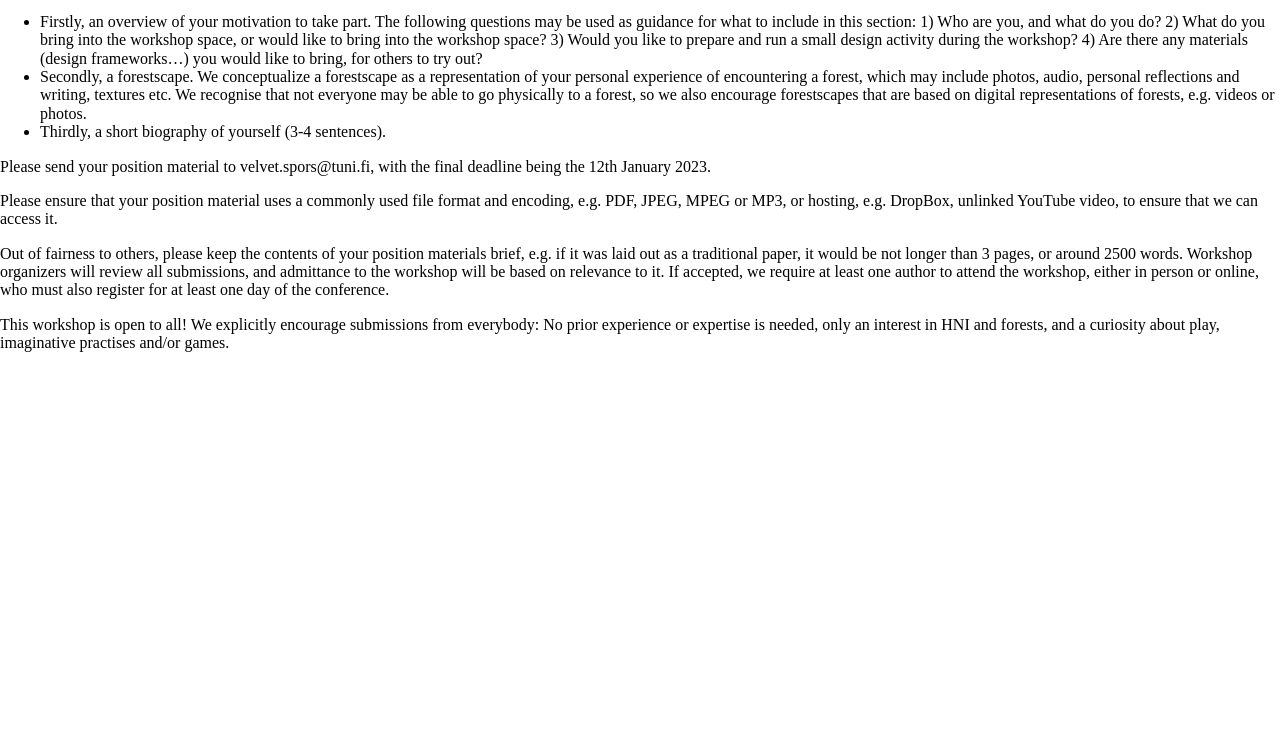
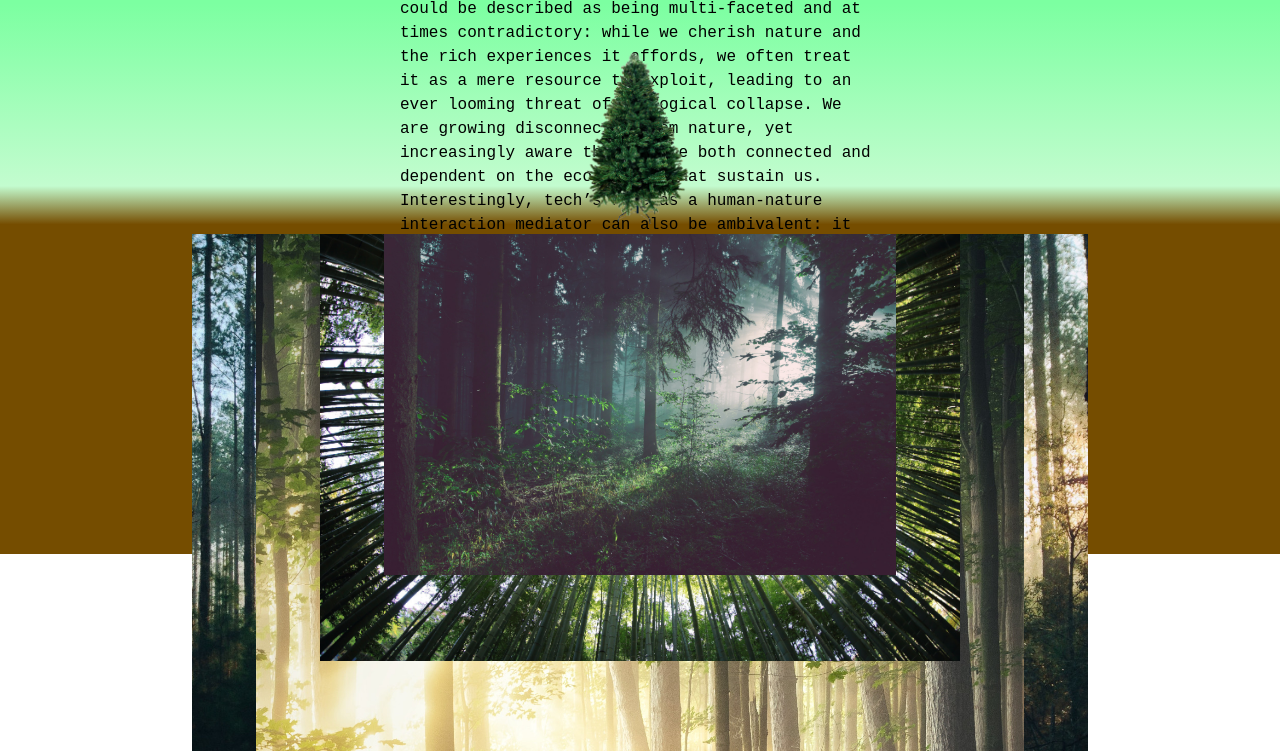
Before and after one commit to niceotherwise/playful-forest-workshop, a plain HTML site: page index.html in a window 1280 px wide. Shown: the part 246-997 px from the top of the page. Before the commit the page ends 800 px from the top, so only its background shows below. Drawn offline with Linux system fonts and the light colour scheme; a web font is replaced by a local one.

Commit message:
a bit of everything

```diff
--- a/beauty.css
+++ b/beauty.css
@@ -0,0 +1,38 @@
+body {
+    font-family: 'PT Mono', monospace;
+}
+
+
+.dg {
+    display: grid;
+}
+
+.grid {
+    grid-template-columns: 1fr;
+    grid-template-rows: 60% 40%;
+}
+
+.bg-gradient {
+    background: rgb(124,255,161);
+    background: linear-gradient(180deg, rgba(124,255,161,1) 52%, rgba(195,252,207,1) 90%, rgba(117,77,0,1) 98%, rgba(117,77,0,1) 100%);
+
+}
+
+.bg-bark-brown {
+    background-color: #754d00;
+}
+
+.verti-center {
+    left: 50%;
+    top: 50%;
+    -ms-transform: translateY(-60%);
+    -ms-transform: translateX(-50%);
+    transform: translateX(-50%)  translateY(-60%);
+}
+
+
+.horizon-center {
+    left: 50%;
+    -ms-transform: translateX(-50%);
+    transform: translateX(-50%);
+}
--- a/index.html
+++ b/index.html
@@ -8,32 +8,56 @@
 
   <link rel="stylesheet" href="t.css" />
   <link rel="stylesheet" href="beauty.css" />
-
-
+  <link rel="preconnect" href="https://fonts.googleapis.com">
+  <link rel="preconnect" href="https://fonts.gstatic.com" crossorigin>
+  <link href="https://fonts.googleapis.com/css2?family=PT+Mono&display=swap" rel="stylesheet">
   <link rel="shortcut icon" href="icon.png" />
   <link rel="apple-touch-icon-precomposed" href="icon.png" />
   <meta name="apple-mobile-web-app-title" content="" />
 </head>
-<body>
+<body class="dg grid overflow-hidden vh-100">
 
-<section>
-    <h1>Playful Interactions with Forests: Humans and Beyond?</h1>
+<section class="bg-green overflow-scroll bg-gradient relating z-999">
+    <article class="measure-wide pa4 lh-copy center">
+<h1 class="tc">Playful Interactions with Forests: Humans and Beyond?</h1>
 <p>Humankind’s current relationship with nature could be described as being multi-faceted and at times contradictory: while we cherish nature and the rich experiences it affords, we often treat it as a mere resource to exploit, leading to an ever looming threat of ecological collapse. We are growing disconnected from nature, yet increasingly aware that we are both connected and dependent on the ecosystems that sustain us. Interestingly, tech’s role as a human-nature interaction mediator can also be ambivalent: it can enable both utilitarian, colonialist, and damaging ways of relating to nature just as much as it can support caring, joyful, and sustainable human-nature entanglements. Careful consideration of the values behind nature tech innovation seems crucial when it comes to facilitating holistically sustainable developments.<p></p>
 
-<p>We would like to invite you to a one-day workshop at CHI 2023, on April 23th, to consider these issues.In order to take part, we ask you to kindly prepare a position presentation, paper or materials. This position paper does not have to take on the form of a traditional paper, but we encourage any representation that makes sense for you, as long as it can be experienced by others. We ask you to include three major sections in your position paper:</p>
+<p>We would like to invite you to a one-day workshop at CHI 2023, on April 23th, to consider these issues. In order to take part, we ask you to kindly prepare a position presentation, paper or materials. This position paper does not have to take on the form of a traditional paper, but we encourage any representation that makes sense for you, as long as it can be experienced by others. We ask you to include three major sections in your position paper:</p>
 
 <ul>
-    <li>Firstly, an overview of your motivation to take part. The following questions may be used as guidance for what to include in this section: 1) Who are you, and what do you do? 2) What do you bring into the workshop space, or would like to bring into the workshop space? 3) Would you like to prepare and run a small design activity during the workshop? 4) Are there any materials (design frameworks…) you would like to bring, for others to try out?</li>
-    <li> Secondly, a forestscape. We conceptualize a forestscape as a representation of your personal experience of encountering a forest, which may include photos, audio, personal reflections and writing, textures etc. We recognise that not everyone may be able to go physically to a forest, so we also encourage forestscapes that are based on digital representations of forests, e.g. videos or photos. </li>
-    <li>Thirdly, a short biography of yourself (3-4 sentences).  </li>
+    <li><span class="b">Firstly, an overview of your motivation to take part.</span> The following questions may be used as guidance for what to include in this section: 1) Who are you, and what do you do? 2) What do you bring into the workshop space, or would like to bring into the workshop space? 3) Would you like to prepare and run a small design activity during the workshop? 4) Are there any materials (design frameworks…) you would like to bring, for others to try out?</li>
+    <li><span class="b">Secondly, a forestscape.</span> We conceptualize a forestscape as a representation of your personal experience of encountering a forest, which may include photos, audio, personal reflections and writing, textures etc. We recognise that not everyone may be able to go physically to a forest, so we also encourage forestscapes that are based on digital representations of forests, e.g. videos or photos. </li>
+    <li><span class="b">Thirdly, a short biography of yourself (3-4 sentences).</span></li>
 </ul>
-<p>Please send your position material to velvet.spors@tuni.fi, with the final deadline being the 12th January 2023.</p>
+<p class="b bg-yellow pa3 br3">Please send your position materials to <a href="mailto:velvet.spors@tuni.fi" class="link dim dark-green">velvet.spors@tuni.fi</a>, with the final deadline being the 12th January 2023.</p>
 
 <p>Please ensure that your position material uses a commonly used file format and encoding, e.g. PDF, JPEG, MPEG or MP3, or hosting, e.g. DropBox, unlinked YouTube video, to ensure that we can access it.</p>
 
 <p>Out of fairness to others, please keep the contents of your position materials brief, e.g. if it was laid out as a traditional paper, it would be not longer than 3 pages, or around 2500 words. Workshop organizers will review all submissions, and admittance to the workshop will be based on relevance to it. If accepted, we require at least one author to attend the workshop, either in person or online, who must also register for at least one day of the conference.</p>
 
 <p>This workshop is open to all! We explicitly encourage submissions from everybody: No prior experience or expertise is needed, only an interest in HNI and forests, and a curiosity about play, imaginative practises and/or games.</p>
+
+<h2 class="tc">Organizers</h2>
+<ul>
+    <li><span class="b">Velvet Spors</span> (they/them) is a creative technologist and post-doctoral researcher at Gamification Group, Tampere University, in Finland. Their research investigates how gameful technologies can support people in making sense of their (mental) health in holistic, person-centred ways, as speculative, caring systems&mdash;including in, with and through nature.</li>
+    <li><span class="b">Oğuz ‘Oz’ Buruk</span> (he/him) is an assistant professor of gameful experience in the Gamification Group at Tampere University, Tampere, Finland. He holds a PhD in Interaction Design (2017) from Koç University-Arçelik Research Center for Creative Industries (KUAR). His work focuses on designing playful devices and environments and research interests are playful wearables, posthumanism, smart cities, human-nature interaction and fictional methods in design. <a href="www.oguzturanburuk.com" class="dark-green dim link">www.oguzturanburuk.com</a></li>
+    <li><span class="b">>Ferran Altarriba Bertran</span> (he/him) is an interaction designer and researcher, currently serving as a post-doctoral researcher in the Gamification Group (Tampere University) and as a lecturer at Escola Universitària ERAM (Universitat de Girona). His research investigates how to design playful technologies and experiences that enrich the socio-emotional texture of people’s day-to-day. Ferran has co-organized a range of co-design workshops, both in-person and online, both in academic conferences (DIS, CHI, CHI Play, EFOOD...) and beyond. <a href="www.ferranaltarriba.com" class="dark-green dim link">www.ferranaltarriba.com</a></li>
+    <li><span class="b">Annika Wolff</span> is an associate professor specialized in co-design and human-data interaction, at the intersection between complex data, machine and human learning. Her research focuses on how people make sense of, interact with and design from complex data and the role of data in building empathy towards more-than human concerns.</li>
+    <li><span class="b">Marie Louise Juul Søndergaard</span> (she/her) is a postdoctoral researcher at The Oslo School of Architecture and Design, Norway. Her research explores critical, speculative and feminist approaches to design digital technologies for human and environmental health. Marie Louise has co-organized workshops at CHI and DIS on topics of feminist voices on ecological issues in HCI, women’s health, sexuality, futures, and more-than-human design. <a href="" class="dark-green dim link">www.mljuul.com</a></li>
+    <li><span class="b">Eshtiak Ahmed</span> (he/him) is a doctoral researcher at the Gamification Group at Tampere University, Finland. He has a master’s degree in Human-technology interaction (HTI). His current research focuses on leveraging the benefits of human-robot interaction (HRI) to enhance and elevate people’s experience while interacting with nature and forests.</li>
+    <li><span class="b">Joon Sang Baek</span> is an associate professor and the director of DESIS Lab at Yonsei University in South Korea. His research areas include design for sustainability, service design, and nature-inspired design. He is currently interested in a systems design approach to complex social problems, a socio-technical approach to the design for relational services and biomimicry for social innovation. <a href="http://desis.yonsei.ac.kr" class="dark-green dim link">http://desis.yonsei.ac.kr</a></li>
+    <li class="mb6"><span class="b">Rob Comber</span> (he/him) is an Associate Professor at KTH Royal Institute of Technology in the forest-full Stockholm, Sweden. His work engages with questions of critical feminist perspectives on place and sustainability, and the socio-material entanglements in the production of our everyday lives. He has organised workshops at CHI, DIS, UbiComp, and others, and is the subcommittee chair and co-founder of the CHI subcommittee on Critical and Sustainable Computing.</li>
+</ul>
+    </article>
+</section>
+
+<section class="bg-bark-brown overflow-hidden">
+    <img src="tree.png" class="fixed verti-center mw4-ns mw3 z-999">
+    <img src="forest4.jpg" class="z-4 absolute horizon-center w-40">
+    <img src="forest1.jpg" class="z-3 absolute horizon-center w-50">
+    <img src="forest2.jpg" class="z-2 absolute horizon-center w-60">
+    <img src="forest3.jpg" class="z-1 absolute horizon-center w-70">
+
 </section>
 
 </body>
```
Also changed, not shown: forest1.jpg (added), forest2.jpg (added), forest3.jpg (added), forest4.jpg (added), tree.png (added).
